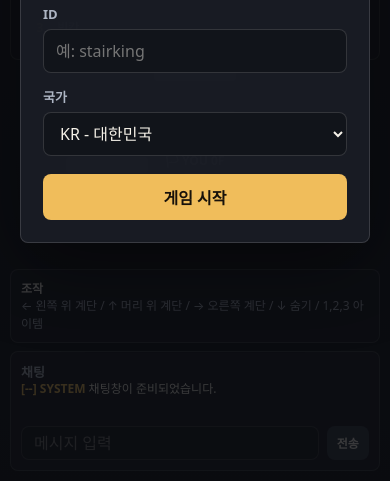
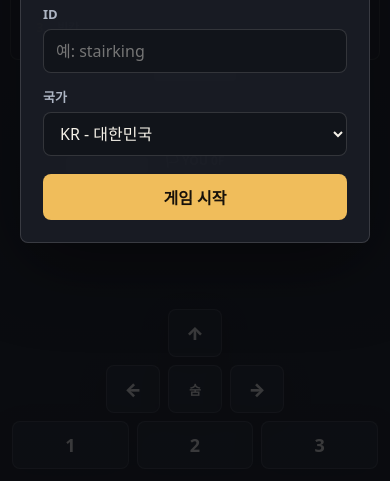
Before and after one commit to seungmalee/Infnity_upup, a website: page outputs/index.html in a window 390 px wide. Shown: the part 363-844 px from the top of the page. Drawn offline with Linux system fonts and the light colour scheme.

Commit message:
Add mobile touch controls

```diff
--- a/outputs/index.html
+++ b/outputs/index.html
@@ -449,7 +449,89 @@
       color: var(--text);
     }
 
+    .mobile-controls {
+      position: fixed;
+      left: 0;
+      right: 0;
+      bottom: 0;
+      display: none;
+      grid-template-columns: 1fr 1fr;
+      gap: 14px;
+      padding: 12px max(12px, env(safe-area-inset-right)) calc(12px + env(safe-area-inset-bottom)) max(12px, env(safe-area-inset-left));
+      pointer-events: none;
+      z-index: 5;
+    }
+
+    .mobile-pad,
+    .mobile-items {
+      display: grid;
+      gap: 8px;
+      pointer-events: auto;
+      touch-action: none;
+    }
+
+    .mobile-pad {
+      grid-template-columns: repeat(3, 54px);
+      grid-template-rows: repeat(2, 48px);
+      align-content: end;
+      justify-content: start;
+    }
+
+    .mobile-items {
+      grid-template-columns: repeat(3, 48px);
+      align-content: end;
+      justify-content: end;
+    }
+
+    .mobile-btn {
+      border: 1px solid var(--line);
+      border-radius: 8px;
+      background: rgba(25, 29, 37, 0.9);
+      color: var(--text);
+      box-shadow: 0 10px 26px rgba(0, 0, 0, 0.28);
+      min-width: 0;
+      min-height: 48px;
+      font-size: 18px;
+      font-weight: 900;
+      cursor: pointer;
+      user-select: none;
+      -webkit-user-select: none;
+      -webkit-tap-highlight-color: transparent;
+    }
+
+    .mobile-btn:active {
+      transform: translateY(1px) scale(0.98);
+      border-color: rgba(240, 189, 91, 0.64);
+      background: rgba(240, 189, 91, 0.2);
+      color: var(--bar-active);
+    }
+
+    .mobile-btn.up {
+      grid-column: 2;
+      grid-row: 1;
+    }
+
+    .mobile-btn.left {
+      grid-column: 1;
+      grid-row: 2;
+    }
+
+    .mobile-btn.hide {
+      grid-column: 2;
+      grid-row: 2;
+      font-size: 13px;
+    }
+
+    .mobile-btn.right {
+      grid-column: 3;
+      grid-row: 2;
+    }
+
     @media (max-width: 760px) {
+      #game {
+        height: 100dvh;
+      }
+
       .hud {
         grid-template-columns: minmax(0, 1fr) minmax(0, 1fr);
         grid-template-rows: auto auto minmax(0, 1fr) auto;
@@ -546,6 +628,15 @@
         width: 48px;
         font-size: 12px;
       }
+
+      .mobile-controls {
+        display: grid;
+      }
+
+      .chat,
+      .notice {
+        display: none;
+      }
     }
 
     @media (max-height: 560px) {
@@ -606,6 +697,19 @@
 
       .rank-content {
         max-height: 118px;
+      }
+
+      .mobile-controls {
+        grid-template-columns: 1fr;
+        gap: 8px;
+      }
+
+      .mobile-pad {
+        justify-content: center;
+      }
+
+      .mobile-items {
+        grid-template-columns: repeat(3, minmax(62px, 1fr));
       }
     }
   </style>
@@ -693,6 +797,20 @@
     <div class="notice" id="notice">
       <strong>조작</strong><br>
       &larr; 왼쪽 위 계단 / &uarr; 머리 위 계단 / &rarr; 오른쪽 계단 / &darr; 숨기 / 1,2,3 아이템
+    </div>
+  </div>
+
+  <div class="mobile-controls" aria-label="모바일 조작">
+    <div class="mobile-pad">
+      <button class="mobile-btn up" type="button" data-mobile-action="up" aria-label="위로 이동">↑</button>
+      <button class="mobile-btn left" type="button" data-mobile-action="left" aria-label="왼쪽 이동">←</button>
+      <button class="mobile-btn hide" type="button" data-mobile-action="hide" aria-label="숨기">숨</button>
+      <button class="mobile-btn right" type="button" data-mobile-action="right" aria-label="오른쪽 이동">→</button>
+    </div>
+    <div class="mobile-items">
+      <button class="mobile-btn" type="button" data-mobile-item="0" aria-label="아이템 1 사용">1</button>
+      <button class="mobile-btn" type="button" data-mobile-item="1" aria-label="아이템 2 사용">2</button>
+      <button class="mobile-btn" type="button" data-mobile-item="2" aria-label="아이템 3 사용">3</button>
     </div>
   </div>
 
@@ -1862,6 +1980,21 @@
       else if (isRight) climb("R");
       else if (isUp) climb("U");
       else climb("L");
+    }
+
+    function handleMobileControl(event) {
+      event.preventDefault();
+      const button = event.currentTarget;
+      touchComboInput();
+      if (button.dataset.mobileItem !== undefined) {
+        useItem(Number(button.dataset.mobileItem));
+        return;
+      }
+      const action = button.dataset.mobileAction;
+      if (action === "hide") tryHide();
+      if (action === "left") climb("L");
+      if (action === "up") climb("U");
+      if (action === "right") climb("R");
     }
 
     function updateBots(now) {
@@ -2226,6 +2359,9 @@
     window.addEventListener("resize", resize);
     window.addEventListener("keydown", handleKey, { passive: false, capture: true });
     window.addEventListener("pagehide", leaveOnline);
+    document.querySelectorAll("[data-mobile-action], [data-mobile-item]").forEach((button) => {
+      button.addEventListener("pointerdown", handleMobileControl, { passive: false });
+    });
     requestAnimationFrame(tick);
   </script>
 </body>
```
